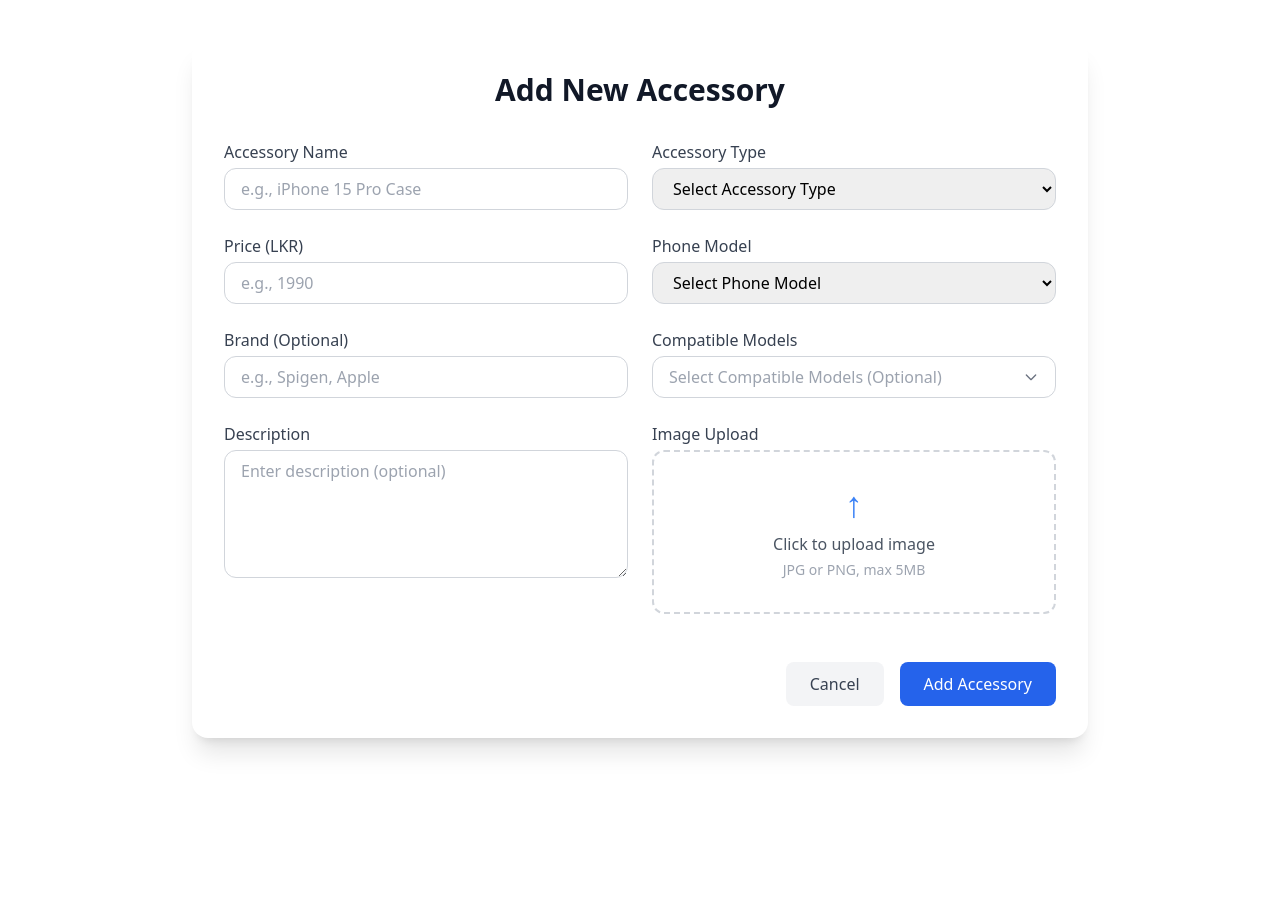
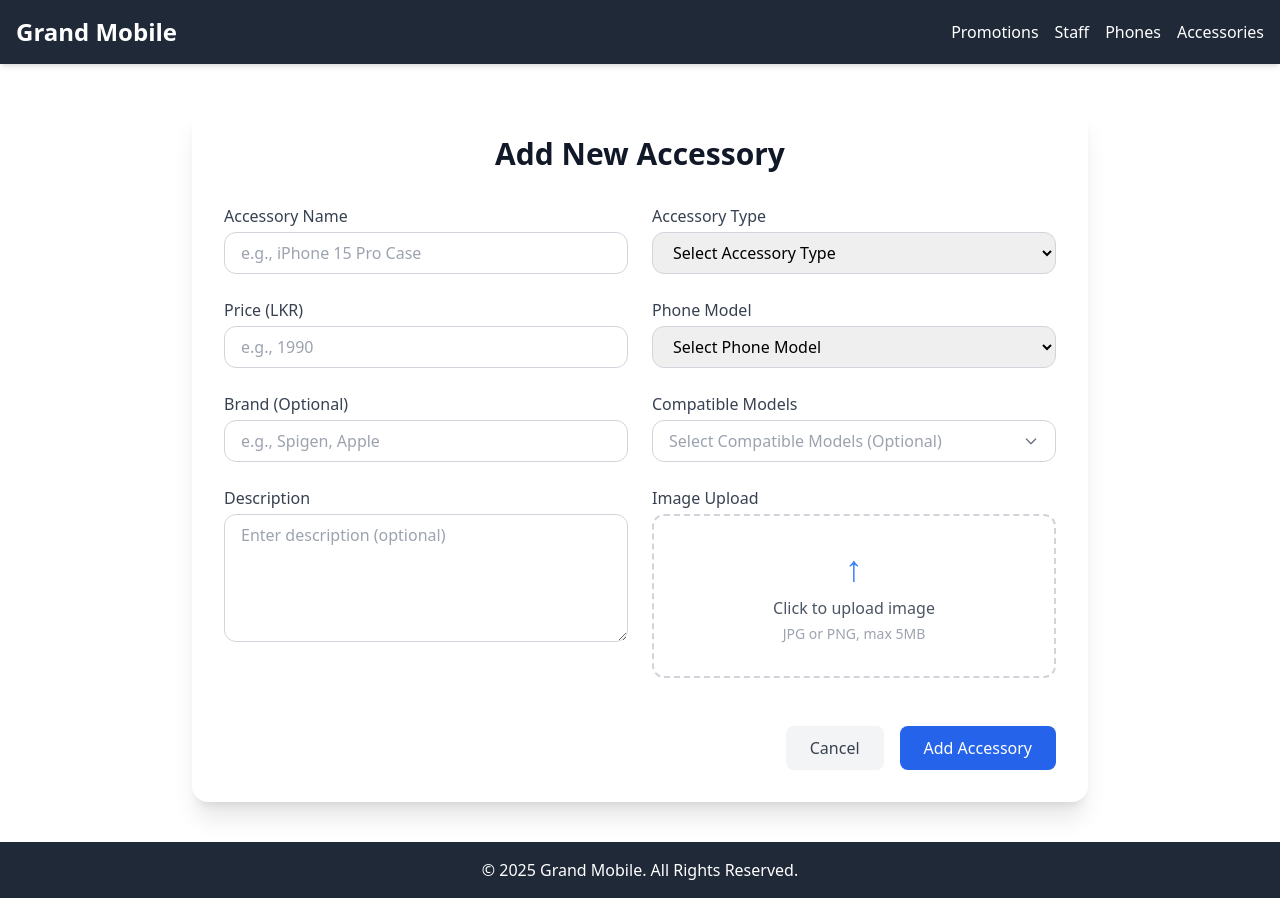
Before and after one commit to tharindu-sandaruwan/SQA_Project, a React (Vite) app in the folder frontend/: page /addAccessories in a window 1280 px wide. Before the commit the page ends 800 px from the top, so only its background shows below. Built offline with nearby package versions, Linux system fonts and the light colour scheme.

Commit message:
done some changes

```diff
--- a/frontend/src/pages/AccessoriesHome/index.jsx
+++ b/frontend/src/pages/AccessoriesHome/index.jsx
@@ -1,6 +1,7 @@
 import { useState } from 'react';
 import { motion } from 'framer-motion';
-import { IoSearchOutline, IoFilterOutline, IoStarOutline, IoStar } from 'react-icons/io5';
+import { useNavigate } from 'react-router-dom';
+import { IoSearchOutline, IoFilterOutline, IoStarOutline, IoStar, IoAddOutline } from 'react-icons/io5';
 
 const sampleAccessories = [
   {
@@ -10,7 +11,7 @@ const sampleAccessories = [
     price: 3500,
     brand: "CaseMate",
     phoneModel: "iPhone 15 Pro",
-    image: "https://images.pexels.com/photos/607812/pexels-photo-607812.jpeg?auto=compress&cs=tinysrgb&w=1260&h=750&dpr=2",
+    image: "https://bellroy-product-images.imgix.net/bellroy_dot_com_gallery_image/USD/PMYH-AGV-133/0?auto=format&fit=crop&w=1500&h=1500",
     rating: 4.5,
     reviews: 128
   },
@@ -21,7 +22,7 @@ const sampleAccessories = [
     price: 4500,
     brand: "Anker",
     phoneModel: "Samsung S24",
-    image: "https://images.pexels.com/photos/4526407/pexels-photo-4526407.jpeg?auto=compress&cs=tinysrgb&w=1260&h=750&dpr=2",
+    image: "https://celltronics.lk/wp-content/uploads/2022/02/ry-u30aw_04.png",
     rating: 4.8,
     reviews: 256
   },
@@ -43,7 +44,7 @@ const sampleAccessories = [
     price: 1500,
     brand: "Spigen",
     phoneModel: "iPhone 14",
-    image: "https://images.pexels.com/photos/6161335/pexels-photo-6161335.jpeg?auto=compress&cs=tinysrgb&w=1260&h=750&dpr=2",
+    image: "https://celltronics.lk/wp-content/uploads/2022/06/Samsung-Tempered-Glass.jpg",
     rating: 4.3,
     reviews: 89
   },
@@ -54,7 +55,7 @@ const sampleAccessories = [
     price: 8500,
     brand: "Anker",
     phoneModel: "Universal",
-    image: "https://images.pexels.com/photos/5499254/pexels-photo-5499254.jpeg?auto=compress&cs=tinysrgb&w=1260&h=750&dpr=2",
+    image: "https://i0.wp.com/directdealz.lk/wp-content/uploads/2024/10/Aspor-A316-20000-22.5W-Portable-Power-Bank-with-Built-in-Cable.png?fit=2400%2C2400&ssl=1",
     rating: 4.9,
     reviews: 345
   },
@@ -65,7 +66,7 @@ const sampleAccessories = [
     price: 2500,
     brand: "Generic",
     phoneModel: "Universal",
-    image: "https://images.pexels.com/photos/5499259/pexels-photo-5499259.jpeg?auto=compress&cs=tinysrgb&w=1260&h=750&dpr=2",
+    image: "https://m.media-amazon.com/images/I/61d7kG8IRbL._AC_SL1292_.jpg",
     rating: 4.2,
     reviews: 67
   }
@@ -147,6 +148,7 @@ function AccessoriesHome() {
   const [searchQuery, setSearchQuery] = useState('');
   const [selectedType, setSelectedType] = useState('all');
   const [sortBy, setSortBy] = useState('featured');
+  const navigate = useNavigate();
 
   const filteredAccessories = sampleAccessories
     .filter(accessory =>
@@ -168,14 +170,69 @@ function AccessoriesHome() {
       }
     });
 
+  const handleAddAccessory = () => {
+    navigate('/addAccessories');
+  };
+
   return (
-    <div className="min-h-screen bg-gray-50 py-12 px-4 sm:px-6 lg:px-8">
+    <div className="min-h-screen flex flex-col">
+      {/* Header */}
+      <header className="bg-gray-800 text-white py-4 shadow-md">
+        <div className="container mx-auto flex justify-between items-center px-4">
+          <h1
+            onClick={() => navigate("/")}
+            className="text-2xl font-bold cursor-pointer"
+          >
+            Grand Mobile
+          </h1>
+          <nav>
+            <button
+              onClick={() => navigate("/promotions")}
+              className="mr-4 hover:underline"
+            >
+              Promotions
+            </button>
+            <button
+              onClick={() => navigate("/displayStaff")}
+              className="mr-4 hover:underline"
+            >
+              Staff
+            </button>
+            <button
+              onClick={() => navigate("/phones")}
+              className="mr-4 hover:underline"
+            >
+              Phones
+            </button>
+            <button
+              onClick={() => navigate("/accessoriesHome")}
+              className="hover:underline"
+            >
+              Accessories
+            </button>
+          </nav>
+        </div>
+      </header>
+
+      {/* Main Content */}
+      <main className="flex-grow bg-gray-50 py-12 px-4 sm:px-6 lg:px-8">
         <div className="max-w-7xl mx-auto">
-        <div className="flex flex-col md:flex-row justify-between items-center mb-8 gap-4">
+          <div className="flex justify-between items-center mb-8">
             <h1 className="text-3xl font-bold text-gray-900">
               Phone Accessories
             </h1>
+            <motion.button
+              whileHover={{ scale: 1.05 }}
+              whileTap={{ scale: 0.95 }}
+              onClick={handleAddAccessory}
+              className="flex items-center gap-2 bg-green-600 hover:bg-green-700 text-white px-4 py-2 rounded-lg font-medium transition-colors duration-200 shadow-md"
+            >
+              <IoAddOutline className="w-5 h-5" />
+              <span>Add Accessory</span>
+            </motion.button>
+          </div>
 
+          <div className="flex flex-col md:flex-row justify-between items-center mb-8 gap-4">
             <div className="flex items-center gap-4 w-full md:w-auto">
               <div className="relative flex-1 md:w-64">
                 <input
@@ -237,6 +294,14 @@ function AccessoriesHome() {
             </div>
           )}
         </div>
+      </main>
+
+      {/* Footer */}
+      <footer className="bg-gray-800 text-white py-4">
+        <div className="container mx-auto text-center">
+          <p>&copy; 2025 Grand Mobile. All Rights Reserved.</p>
+        </div>
+      </footer>
     </div>
   );
 }
--- a/frontend/src/pages/AddAccessories/index.jsx
+++ b/frontend/src/pages/AddAccessories/index.jsx
@@ -1,6 +1,8 @@
 import { useState } from 'react';
+import { useNavigate } from 'react-router-dom';
 
 export default function AddAccessories() {
+  const navigate = useNavigate();
   const [formData, setFormData] = useState({
     accessoryName: '',
     accessoryType: '',
@@ -111,68 +113,13 @@ export default function AddAccessories() {
         await new Promise(resolve => setTimeout(resolve, 1000));
         alert('Accessory added successfully!');
         resetForm();
-      // } catch (error) {
-      //   console.error('Error submitting form:', error);
-      //   alert('Failed to add accessory. Please try again.');
       } finally {
         setIsSubmitting(false);
       }
     }
   };
 
-  // const handleSubmit = async (e) => {
-  //   e.preventDefault();
-  //   if (validate()) {
-  //     setIsSubmitting(true);
-  //     try {
-  //       const dataToSend = {
-  //         accessoryName: formData.accessoryName,
-  //         accessoryType: formData.accessoryType,
-  //         price: Number(formData.price),
-  //         phoneModel: formData.phoneModel,
-  //         brand: formData.brand,
-  //         compatibleModels: formData.compatibleModels,
-  //         accessoryDescription: formData.accessoryDescription
-  //       };
-
-  //       const response = await fetch('http://localhost:5000/api/accessories', {
-  //         method: 'POST',
-  //         headers: {
-  //           'Content-Type': 'application/json',
-  //         },
-  //         body: JSON.stringify(dataToSend)
-  //       });
-
-  //       if (!response.ok) {
-  //         const errorData = await response.json();
-  //         throw new Error(errorData.error || 'Failed to submit form');
-  //       }
-
-  //       const result = await response.json();
-  //       console.log('Success:', result);
-  //       alert('Accessory added successfully!');
-
-  //       // Reset form
-  //       setFormData({
-  //         accessoryName: '',
-  //         accessoryType: '',
-  //         price: '',
-  //         phoneModel: '',
-  //         brand: '',
-  //         compatibleModels: [],
-  //         accessoryDescription: ''
-  //       });
-  //       setPreviewImage(null);
-  //     } catch (error) {
-  //       console.error('Error submitting form:', error);
-  //       alert(error.message || 'Failed to add accessory. Please try again.');
-  //     } finally {
-  //       setIsSubmitting(false);
-  //     }
-  //   }
-  // };
-
-  const handleReset = () => {
+  const resetForm = () => {
     setFormData({
       accessoryName: '',
       accessoryType: '',
@@ -186,8 +133,53 @@ export default function AddAccessories() {
     setErrors({});
   };
 
+  const handleReset = () => {
+    resetForm();
+  };
+
   return (
-    <div className="max-w-4xl mx-auto bg-white rounded-2xl shadow-xl p-8 mt-10">
+    <div className="min-h-screen flex flex-col">
+      {/* Header */}
+      <header className="bg-gray-800 text-white py-4 shadow-md">
+        <div className="container mx-auto flex justify-between items-center px-4">
+          <h1
+            onClick={() => navigate("/")}
+            className="text-2xl font-bold cursor-pointer"
+          >
+            Grand Mobile
+          </h1>
+          <nav>
+            <button
+              onClick={() => navigate("/promotions")}
+              className="mr-4 hover:underline"
+            >
+              Promotions
+            </button>
+            <button
+              onClick={() => navigate("/displayStaff")}
+              className="mr-4 hover:underline"
+            >
+              Staff
+            </button>
+            <button
+              onClick={() => navigate("/phones")}
+              className="mr-4 hover:underline"
+            >
+              Phones
+            </button>
+            <button
+              onClick={() => navigate("/accessoriesHome")}
+              className="hover:underline"
+            >
+              Accessories
+            </button>
+          </nav>
+        </div>
+      </header>
+
+      {/* Main Content */}
+      <main className="flex-grow">
+        <div className="max-w-4xl mx-auto bg-white rounded-2xl shadow-xl p-8 my-10">
           <h2 className="text-3xl font-semibold text-gray-900 text-center mb-8">
             Add New Accessory
           </h2>
@@ -283,9 +275,19 @@ export default function AddAccessories() {
             </div>
           </div>
         </div>
+      </main>
+
+      {/* Footer */}
+      <footer className="bg-gray-800 text-white py-4">
+        <div className="container mx-auto text-center">
+          <p>&copy; 2025 Grand Mobile. All Rights Reserved.</p>
+        </div>
+      </footer>
+    </div>
   );
 }
 
+// Reusable component implementations remain the same...
 function Input({ label, name, type = "text", value, onChange, error, placeholder  }) {
   return (
     <div className="flex flex-col">
--- a/frontend/src/pages/Dashboard/index.jsx
+++ b/frontend/src/pages/Dashboard/index.jsx
@@ -93,7 +93,7 @@ const Dashboard = () => {
 
           {/* Accessories Management */}
           <div
-            onClick={() => navigate("/addaccessories")}
+            onClick={() => navigate("/accessoriesHome")}
             className="p-4 bg-white shadow-lg rounded-2xl cursor-pointer hover:shadow-xl transition"
           >
             <div className="mb-4 flex items-center space-x-4">
```
Lines whose indentation alone changed are shown as unchanged.
